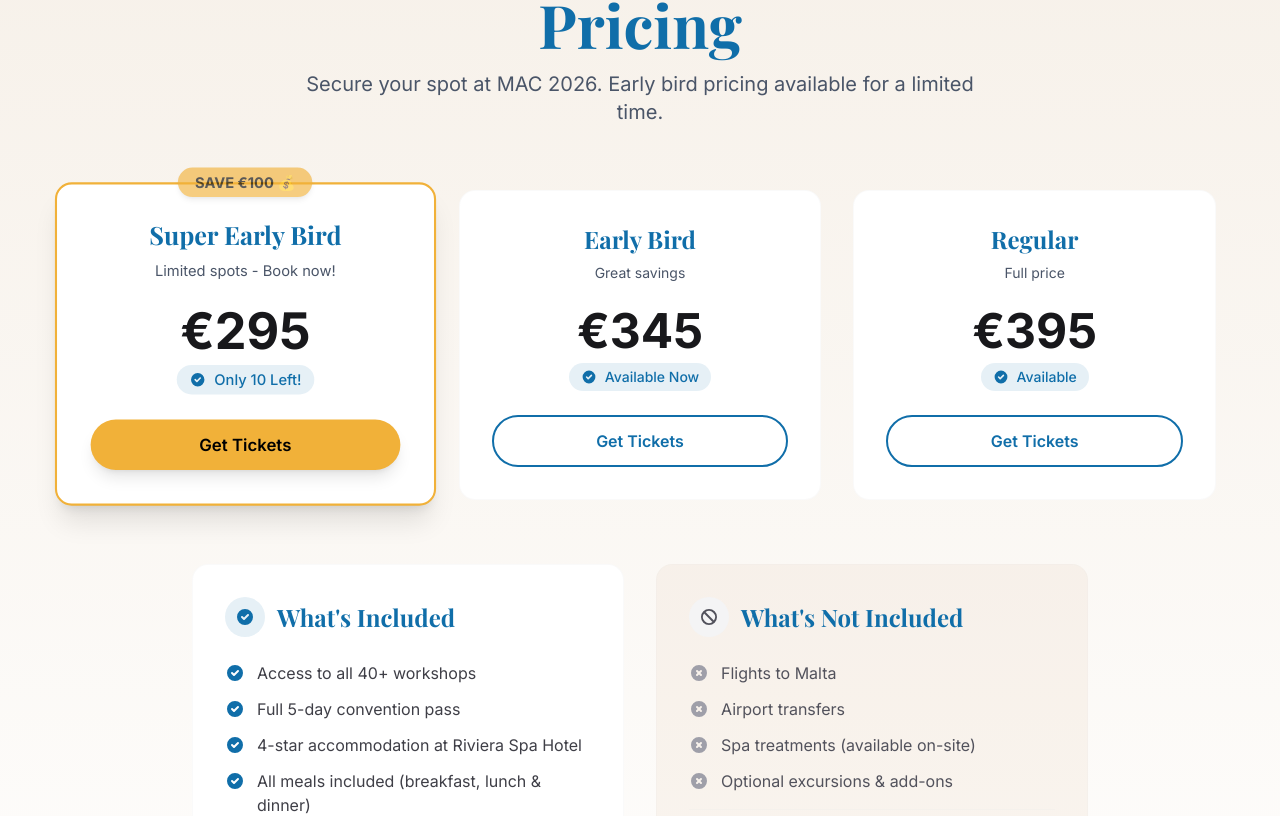
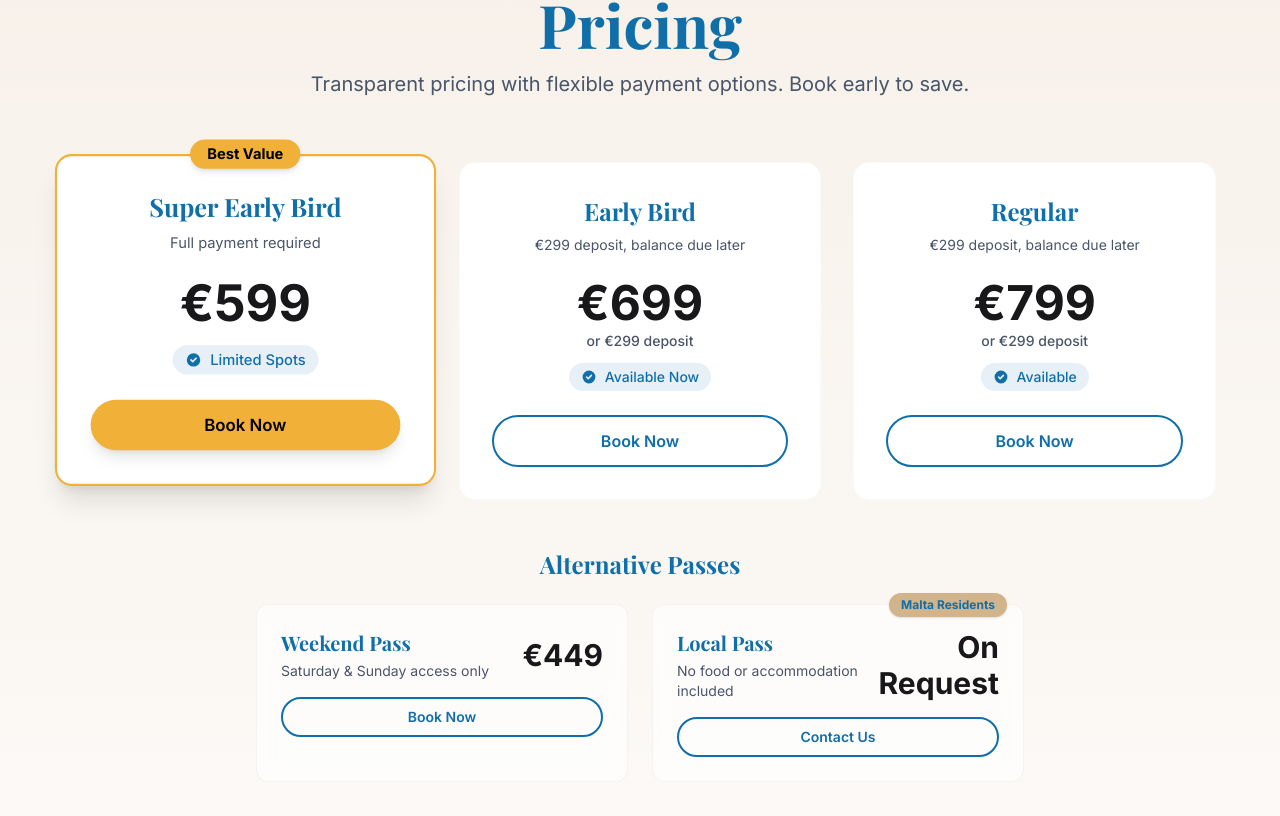
Before and after one commit to GloryFlory/mac-website, a Next.js app: page / in a window 1280 px wide. Shown: the part 7512-8328 px from the top of the page. Built offline with nearby package versions, Linux system fonts and the light colour scheme; a web font is replaced by a local one.

Commit message:
Update pricing tiers for MAC 2026 with deposit options and alternative passes

```diff
--- a/app/components/PricingSection.tsx
+++ b/app/components/PricingSection.tsx
@@ -6,27 +6,32 @@ interface PricingTier {
   id: string;
   name: string;
   price: string;
+  deposit?: string;
   description: string;
   available: boolean;
   availabilityText: string;
   highlighted?: boolean;
+  secondary?: boolean;
+  special?: string;
 }
 
-const pricingTiers: PricingTier[] = [
+const primaryTiers: PricingTier[] = [
   {
     id: 'super-early',
     name: 'Super Early Bird',
-    price: '€295',
-    description: 'Limited spots - Book now!',
+    price: '€599',
+    description: 'Full payment required',
     available: true,
-    availabilityText: 'Only 10 Left!',
+    availabilityText: 'Limited Spots',
     highlighted: true,
+    special: 'Best Value',
   },
   {
     id: 'early-bird',
     name: 'Early Bird',
-    price: '€345',
-    description: 'Great savings',
+    price: '€699',
+    deposit: '€299',
+    description: '€299 deposit, balance due later',
     available: true,
     availabilityText: 'Available Now',
     highlighted: false,
@@ -34,11 +39,34 @@ const pricingTiers: PricingTier[] = [
   {
     id: 'regular',
     name: 'Regular',
-    price: '€395',
-    description: 'Full price',
+    price: '€799',
+    deposit: '€299',
+    description: '€299 deposit, balance due later',
     available: true,
     availabilityText: 'Available',
     highlighted: false,
+  },
+];
+
+const secondaryTiers: PricingTier[] = [
+  {
+    id: 'weekend',
+    name: 'Weekend Pass',
+    price: '€449',
+    description: 'Saturday & Sunday access only',
+    available: true,
+    availabilityText: 'Limited',
+    secondary: true,
+  },
+  {
+    id: 'local',
+    name: 'Local Pass',
+    price: 'On Request',
+    description: 'No food or accommodation included',
+    available: true,
+    availabilityText: 'Contact Us',
+    secondary: true,
+    special: 'Malta Residents',
   },
 ];
 
@@ -71,26 +99,26 @@ const PricingSection: FC = () => {
               Pricing
             </h2>
             <p className="text-lg sm:text-xl text-zinc-600 max-w-2xl mx-auto">
-              Secure your spot at MAC 2026. Early bird pricing available for a limited time.
+              Transparent pricing with flexible payment options. Book early to save.
             </p>
           </div>
         </Reveal>
 
-        {/* Pricing Cards */}
-        <div className="grid grid-cols-1 md:grid-cols-3 gap-6 lg:gap-8 mb-16">
-          {pricingTiers.map((tier, index) => (
+        {/* Primary Pricing Cards */}
+        <div className="grid grid-cols-1 md:grid-cols-3 gap-6 lg:gap-8 mb-12">
+          {primaryTiers.map((tier, index) => (
             <Reveal key={tier.id} delay={index * 0.1}>
               <div
                 className={`relative bg-white rounded-2xl p-8 transition-all duration-300 ${
                   tier.highlighted
-                    ? 'border-2 border-brand-sun shadow-xl scale-105'
+                    ? 'border-2 border-brand-sun shadow-xl md:scale-105'
                     : 'border border-neutral-200/20 hover:shadow-lg'
                 }`}
               >
-                {/* Highlighted Badge */}
-                {tier.highlighted && (
-                  <div className="absolute -top-4 left-1/2 -translate-x-1/2 px-4 py-1 bg-brand-sun text-black text-sm font-bold rounded-full shadow-md animate-pulse">
-                    SAVE €100 💰
+                {/* Special Badge */}
+                {tier.special && (
+                  <div className="absolute -top-4 left-1/2 -translate-x-1/2 px-4 py-1 bg-brand-sun text-black text-sm font-bold rounded-full shadow-md">
+                    {tier.special}
                   </div>
                 )}
 
@@ -106,13 +134,18 @@ const PricingSection: FC = () => {
 
                 {/* Price */}
                 <div className="text-center mb-6">
-                  <div className="text-5xl font-bold text-zinc-900 mb-2">
+                  <div className="text-5xl font-bold text-zinc-900 mb-1">
                     {tier.price}
                   </div>
+                  {tier.deposit && (
+                    <p className="text-sm text-brand-sea font-medium">
+                      or {tier.deposit} deposit
+                    </p>
+                  )}
                   <div
-                    className={`inline-flex items-center gap-2 px-3 py-1 rounded-full text-sm font-medium ${
+                    className={`inline-flex items-center gap-2 px-3 py-1 rounded-full text-sm font-medium mt-3 ${
                       tier.available
-                        ? 'bg-brand-sea/10 text-brand-sea dark:bg-brand-sea/20'
+                        ? 'bg-brand-sea/10 text-brand-sea'
                         : 'bg-zinc-100 text-zinc-500'
                     }`}
                   >
@@ -139,7 +172,7 @@ const PricingSection: FC = () => {
                     size="md"
                     className="w-full"
                   >
-                    Get Tickets
+                    Book Now
                   </Button>
                 ) : (
                   <div className="w-full px-8 py-3 text-base text-center font-semibold rounded-full bg-zinc-100 text-zinc-400 cursor-not-allowed">
@@ -150,6 +183,54 @@ const PricingSection: FC = () => {
             </Reveal>
           ))}
         </div>
+
+        {/* Secondary Pricing Cards */}
+        <Reveal delay={0.3}>
+          <div className="mb-16">
+            <h3 className="text-center font-serif text-2xl font-bold text-brand-sea mb-6">
+              Alternative Passes
+            </h3>
+            <div className="grid grid-cols-1 md:grid-cols-2 gap-6 max-w-3xl mx-auto">
+              {secondaryTiers.map((tier) => (
+                <div
+                  key={tier.id}
+                  className="relative bg-white/60 backdrop-blur-sm border border-neutral-200/40 rounded-xl p-6 hover:shadow-md transition-all duration-300"
+                >
+                  {tier.special && (
+                    <div className="absolute -top-3 right-4 px-3 py-1 bg-brand-sand text-brand-sea text-xs font-bold rounded-full shadow-sm">
+                      {tier.special}
+                    </div>
+                  )}
+                  <div className="flex items-center justify-between mb-4">
+                    <div>
+                      <h4 className="font-serif text-xl font-bold text-brand-sea mb-1">
+                        {tier.name}
+                      </h4>
+                      <p className="text-sm text-zinc-600">
+                        {tier.description}
+                      </p>
+                    </div>
+                    <div className="text-right">
+                      <div className="text-3xl font-bold text-zinc-900">
+                        {tier.price}
+                      </div>
+                    </div>
+                  </div>
+                  <Button
+                    href={tier.id === 'local' ? 'mailto:mediterraneanacroconvention@gmail.com?subject=Local Pass Inquiry' : 'https://tickets.example.com'}
+                    target={tier.id === 'local' ? undefined : '_blank'}
+                    rel={tier.id === 'local' ? undefined : 'noopener noreferrer'}
+                    variant="secondary"
+                    size="sm"
+                    className="w-full"
+                  >
+                    {tier.id === 'local' ? 'Contact Us' : 'Book Now'}
+                  </Button>
+                </div>
+              ))}
+            </div>
+          </div>
+        </Reveal>
 
         {/* What's Included */}
         <div className="grid grid-cols-1 md:grid-cols-2 gap-8 max-w-4xl mx-auto">
```
